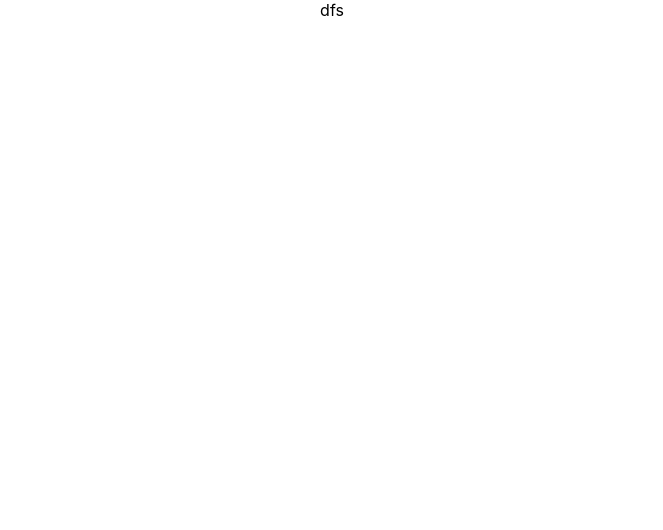
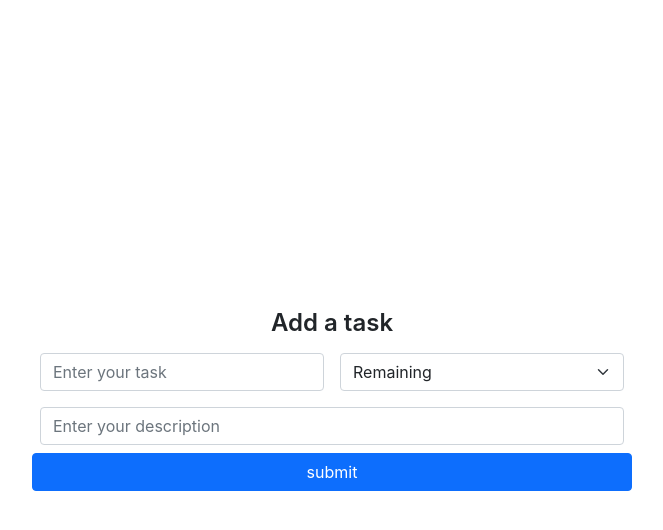
Before and after one commit to dharmiknotop/task-app, a React (Create React App) app in the folder task-client/: page / in a window 1280 px wide. Shown: the top 530 px of the page, without its empty margins (308-971 px from the left). Built offline with nearby package versions, Linux system fonts and the light colour scheme; the HTML template or start-up script is replaced by a standard one.

Commit message:
add task page completed

```diff
--- a/task-client/package.json
+++ b/task-client/package.json
@@ -6,8 +6,10 @@
     "@testing-library/jest-dom": "^5.17.0",
     "@testing-library/react": "^13.4.0",
     "@testing-library/user-event": "^13.5.0",
+    "axios": "^1.4.0",
     "react": "^18.2.0",
     "react-dom": "^18.2.0",
+    "react-router-dom": "^6.14.2",
     "react-scripts": "5.0.1",
     "web-vitals": "^2.1.4"
   },
--- a/task-client/public/index.html
+++ b/task-client/public/index.html
@@ -9,22 +9,15 @@
       name="description"
       content="Web site created using create-react-app"
     />
-    <link rel="apple-touch-icon" href="%PUBLIC_URL%/logo192.png" />
-    <!--
-      manifest.json provides metadata used when your web app is installed on a
-      user's mobile device or desktop. See https://developers.google.com/web/fundamentals/web-app-manifest/
-    -->
-    <link rel="manifest" href="%PUBLIC_URL%/manifest.json" />
-    <!--
-      Notice the use of %PUBLIC_URL% in the tags above.
-      It will be replaced with the URL of the `public` folder during the build.
-      Only files inside the `public` folder can be referenced from the HTML.
 
-      Unlike "/favicon.ico" or "favicon.ico", "%PUBLIC_URL%/favicon.ico" will
-      work correctly both with client-side routing and a non-root public URL.
-      Learn how to configure a non-root public URL by running `npm run build`.
-    -->
     <title>React App</title>
+
+    <link
+      href="https://cdn.jsdelivr.net/npm/bootstrap@5.0.2/dist/css/bootstrap.min.css"
+      rel="stylesheet"
+      integrity="sha384-EVSTQN3/azprG1Anm3QDgpJLIm9Nao0Yz1ztcQTwFspd3yD65VohhpuuCOmLASjC"
+      crossorigin="anonymous"
+    />
   </head>
   <body>
     <noscript>You need to enable JavaScript to run this app.</noscript>
--- a/task-client/src/App.js
+++ b/task-client/src/App.js
@@ -1,7 +1,18 @@
 import './App.css';
+import { BrowserRouter, Routes, Route } from 'react-router-dom';
+import Form from './component/form/Form';
 
 function App() {
-  return <div className="App">dfs</div>;
+  return (
+    <div className="App">
+      {' '}
+      <BrowserRouter>
+        <Routes>
+          <Route path="/" element={<Form />} />
+        </Routes>
+      </BrowserRouter>
+    </div>
+  );
 }
 
 export default App;
--- /dev/null
+++ b/task-client/src/component/form/Form.js
@@ -0,0 +1,160 @@
+import './css/form.css';
+import React, { useState } from 'react';
+
+import inputValidation from '../validation//inputValidation';
+
+const Form = () => {
+  const [formData, setFormData] = useState({
+    title: '',
+    description: '',
+    status: '',
+  });
+
+  const [formDataError, setFormDataError] = useState({
+    title: '',
+    description: '',
+    status: '',
+  });
+
+  const [requestUploadData, setrequestUploadData] = useState({
+    loading: false,
+    success: '',
+    error: '',
+  });
+
+  const validateForm = () => {
+    let hasError = false; // False means the form has no error and it can be submitted
+
+    let tempError = {
+      title: '',
+      description: '',
+      status: '',
+    };
+
+    tempError.title = inputValidation.isInputEmpty(formData.title);
+    if (tempError.title !== '') {
+      hasError = true;
+      tempError.title = 'Enter Title for the task';
+    }
+
+    tempError.description = inputValidation.isInputEmpty(formData.description);
+    if (tempError.description !== '') {
+      hasError = true;
+      tempError.description = 'Enter description for the task';
+    }
+
+    tempError.status = inputValidation.isInputEmpty(formData.status);
+    if (tempError.status !== '') {
+      hasError = true;
+      tempError.status = 'Please select a status for the task';
+    }
+
+    setFormDataError({
+      ...formDataError,
+      ...tempError,
+    });
+
+    return hasError;
+  };
+
+  const saveDetail = async () => {
+    if (validateForm()) {
+      return;
+    }
+
+    await uploadDetails();
+  };
+
+  const uploadDetails = async () => {
+    try {
+      setrequestUploadData({
+        loading: true,
+        success: '',
+        error: '',
+      });
+
+      console.log(formData);
+
+      setrequestUploadData({
+        loading: false,
+        success: 'Added Successfully',
+        error: '',
+      });
+    } catch (error) {
+      console.error('error: ', error);
+      setrequestUploadData({
+        loading: false,
+        success: '',
+        error: error?.response?.data?.message,
+      });
+    }
+  };
+
+  return (
+    <div className="containerOuter">
+      <div className="containerInner">
+        <h1 className="title">Add a task</h1>
+
+        <div className="container">
+          <div className="row">
+            <div className="col-12 col-md-6 col-lg-6 p-2">
+              <input
+                className="form-control"
+                type="text"
+                value={formData.title}
+                placeholder="Enter your task"
+                onChange={(e) => {
+                  setFormData({
+                    ...formData,
+                    title: e.target.value,
+                  });
+                }}
+              />
+            </div>
+
+            <div className="col-12 col-md-6 col-lg-6 p-2">
+              <select
+                className="form-select"
+                onChange={(e) => {
+                  setFormData({
+                    ...formData,
+                    status: e.target.value,
+                  });
+                }}
+              >
+                <option value="remaining">Remaining</option>
+                <option value="completed">Completed</option>
+              </select>
+            </div>
+            <div className="col-12 p-2">
+              <input
+                className="form-control"
+                type="text"
+                value={formData.description}
+                placeholder="Enter your description"
+                onChange={(e) => {
+                  setFormData({
+                    ...formData,
+                    description: e.target.value,
+                  });
+                }}
+              />
+            </div>
+
+            <button
+              type="button"
+              className="btn btn-primary"
+              onClick={() => {
+                saveDetail();
+              }}
+            >
+              submit
+            </button>
+          </div>
+        </div>
+      </div>
+    </div>
+  );
+};
+
+export default Form;
--- /dev/null
+++ b/task-client/src/component/form/css/form.css
@@ -0,0 +1,19 @@
+.containerOuter {
+  width: 100%;
+}
+.containerInner {
+  width: 600px;
+  height: 100vh;
+
+  margin: 0 auto;
+  max-width: 100%;
+
+  display: flex;
+  flex-direction: column;
+  justify-content: center;
+}
+
+.title {
+  font-size: 24px;
+  font-weight: 600;
+}
--- /dev/null
+++ b/task-client/src/component/validation/inputValidation.js
@@ -0,0 +1,13 @@
+export const isInputEmpty = (input) => {
+  if (input === undefined || input === null) {
+    return 'Required field';
+  }
+  if (input.trim() === '') {
+    return 'Required field';
+  }
+  return '';
+};
+
+const exportValidation = { isInputEmpty };
+
+export default exportValidation;
```
Also changed, not shown: 2 other files (tests, documents, lock files or other folders).
